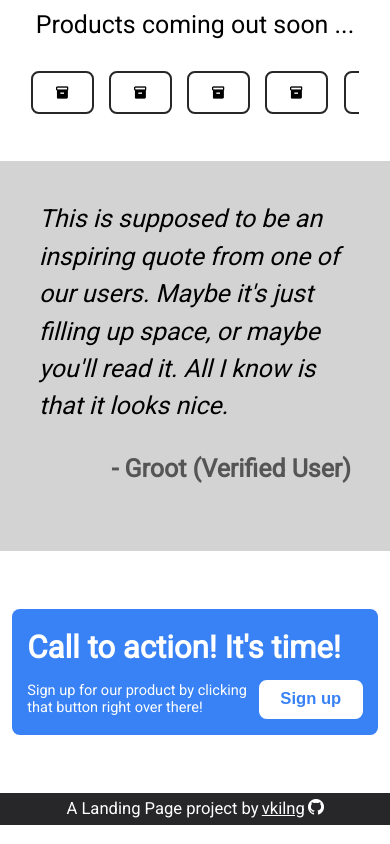
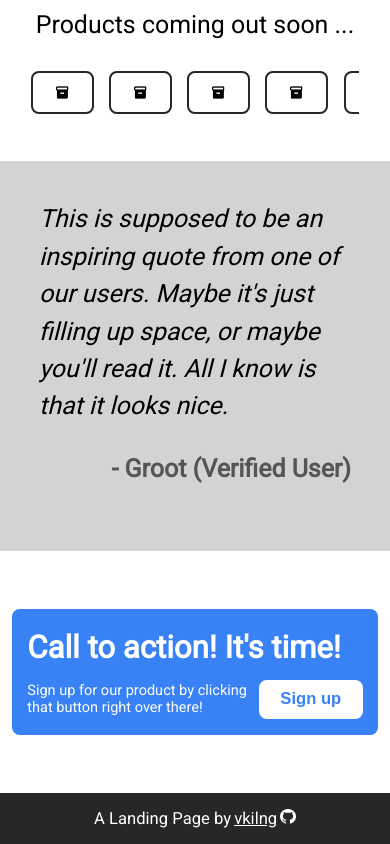
Before and after one commit to vkilng/landing-page, a plain HTML site: page index.html in a window 390 px wide. Shown: the part 591-1435 px from the top of the page. Drawn offline with Linux system fonts and the light colour scheme.

Commit message:
css changes

```diff
--- a/index.html
+++ b/index.html
@@ -67,7 +67,7 @@
     </div>
 
     <footer>
-      A Landing Page project by
+      A Landing Page by
       <a href="https://github.com/vkilng/landing-page"> vkilng </a>
       <a href="https://github.com/vkilng/landing-page">
         <img
--- a/styles.css
+++ b/styles.css
@@ -211,6 +211,9 @@ footer img:hover {
   .calltoaction > div:first-of-type {
     margin-bottom: 2vw;
   }
+  footer {
+    padding: 4vw;
+  }
   footer img {
     width: 4vw;
     height: 4vw;
```
